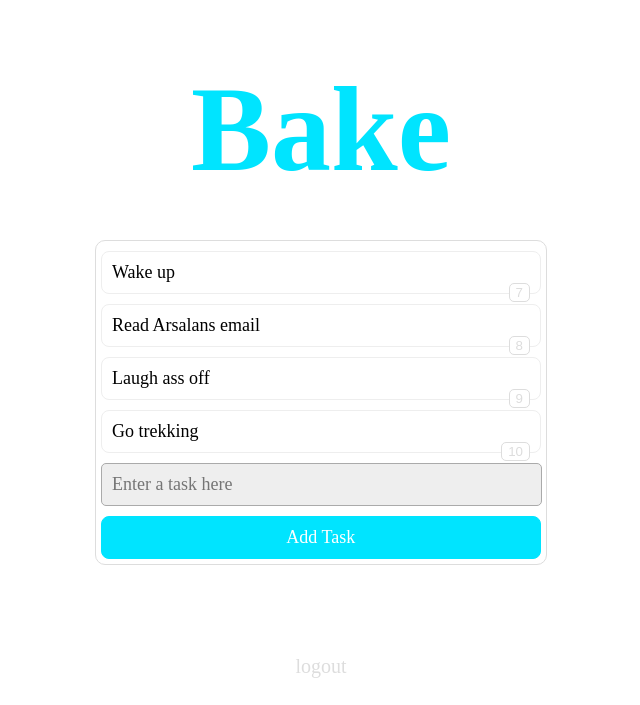
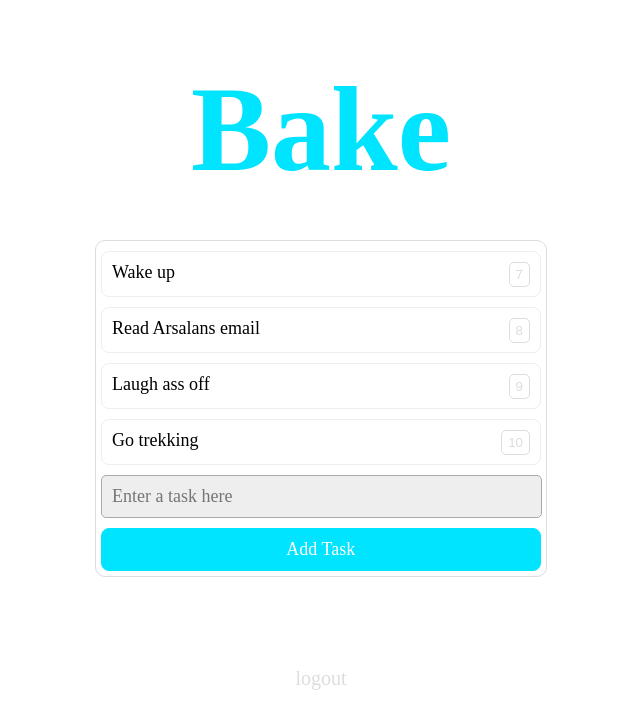
Before and after one commit to arslnb/bake, a Flask app: template bake/templates/index.html in a window 1280 px wide. Shown: the top 705 px of the page, without its empty margins (319-959 px from the left). Run offline with Flask 2, Linux system fonts and the light colour scheme; the template is opened without the code that fills it: values that come from a table or form of the project are taken from there, others are empty; data comes from the database, SQL or seed files in the repository; both versions use the stored data as it was after the commit.

Commit message:
Fixed Deletion UI bug

```diff
--- a/bake/static/css/main.css
+++ b/bake/static/css/main.css
@@ -22,17 +22,24 @@ a {
 	margin: 5px;
 }
 
+#task p{
+	margin: 0;
+	padding: 0;
+	float: left;
+}
+
 .delete{
 	float: right;
 	text-decoration: none;
 	border: 1px #ddd solid;
 	border-radius: 5px;
 	color: #ddd;
+	height: 25px;
 	background: #fff;
 }
 
 .delete:hover{
-	border: none;
+	border: 1px #fff solid;
 	color: #fff;
 	background: #ff2732;
 }
@@ -43,6 +50,7 @@ a {
 	border: 1px #eee solid;
 	border-radius: 8px;
 	padding: 10px;
+	height: 24px;
 	margin: 10px 0px;
 }
 
--- a/bake/templates/index.html
+++ b/bake/templates/index.html
@@ -11,11 +11,10 @@
 		<div id = "lightbox">
 		<ol id = "tasklist">
 			{% for task in tasklist %}
-			<li id = "task">{{task}}
+			<li id = "task"><p>{{task}}</p>
 				<form action="" method="post">
 					{{ form.hidden_tag() }}
 					<input name = "push" class="delete" type="submit" value="{{task.id}}">
-
 				</form>
 			</li>
 			{% endfor %}
```
Also changed, not shown: instance/app.db, 1 other file.
